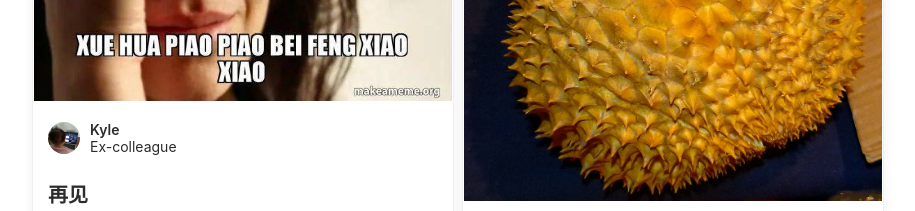
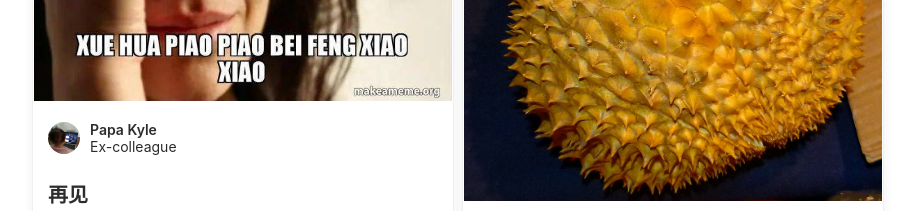
Before and after one commit to banghui/byebyehy, a React (Create React App) app: page / in a window 1280 px wide. Shown: the part 3480-3691 px from the top of the page, without its empty margins (332-1247 px from the left). Built offline with nearby package versions, Linux system fonts and the light colour scheme.

Commit message:
New message

```diff
--- a/src/messages.js
+++ b/src/messages.js
@@ -77,7 +77,7 @@ export const messages = [
   },
   {
     title: "再见",
-    name: "Kyle",
+    name: "Papa Kyle",
     msg: `“If you’re brave enough to say goodbye, life will reward you with a new hello.” – Paulo Coelho`,
     coverImg: "./mingcover.jpg",
     profileImg: "./mingprofile.jpg",
@@ -247,4 +247,12 @@ export const messages = [
     coverImg: "./juliacover.jpg",
     profileImg: "./juliaprofile.jpg",
   },
+  {
+    name: "Edoraemon",
+    title: "bye bye huiyi",
+    msg:
+      "was a good durian, thanks for it. and thanks for all your works in Carousell. good luck on your next jorney!",
+    coverImg: "./edocover.jpg",
+    profileImg: "./edoprofile.jpg",
+  },
 ];
```
Also changed, not shown: public/edocover.jpg (added), public/edoprofile.jpeg (added).
